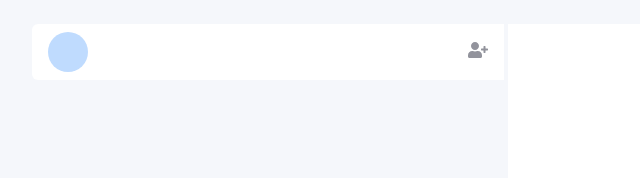
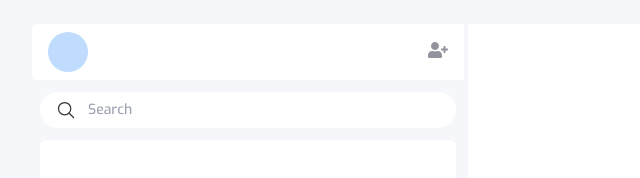
Before and after one commit to ameer005/chekt-web-chat-app, a Next.js app in the folder client/: page / in a window 1280 px wide. Shown: the top 178 px of the page, without its empty margins (0-640 px from the left). Built offline with nearby package versions, Linux system fonts and the light colour scheme.

Commit message:
added general layout and modals

```diff
--- a/client/components/layout/Header.js
+++ b/client/components/layout/Header.js
@@ -1,13 +1,29 @@
 import Avatar from "../ui/avatar/Avatar";
 import { FaUserPlus } from "react-icons/fa";
+import useStore from "@/store/useStore";
 
 const Header = () => {
+  const setModalState = useStore((state) => state.setModalState);
+  const setOptions = useStore((state) => state.setOptions);
   return (
-    <header className="flex justify-between items-center mb-8 bg-colorWhite rounded-l-md py-2 px-4">
-      <Avatar />
+    <header className="flex justify-between items-center  bg-colorWhite rounded-l-md py-2 px-4 mb-3">
+      <div
+        className="cursor-pointer"
+        onClick={() => {
+          setModalState({ openSlideModal: true });
+          setOptions({ slideHeading: "Profile" });
+        }}
+      >
+        <Avatar />
+      </div>
 
       <div>
-        <button>
+        <button
+          onClick={() => {
+            setModalState({ openSlideModal: true });
+            setOptions({ slideHeading: "Friends" });
+          }}
+        >
           <FaUserPlus className="h-5 w-5 text-colorGray hover:text-colorBlack ut-animation" />
         </button>
       </div>
--- /dev/null
+++ b/client/components/modals/SlideModal.js
@@ -0,0 +1,33 @@
+import useStore from "@/store/useStore";
+import { BsArrowLeftShort } from "react-icons/bs";
+import Friends from "../specific/freinds/Friends";
+
+const SlideModal = () => {
+  const setModalState = useStore((state) => state.setModalState);
+  const openSlideModal = useStore((state) => state.openSlideModal);
+  const slideHeading = useStore((state) => state.slideHeading);
+  return (
+    <div
+      className={`absolute flex flex-col bg-colorBg w-full h-full transition-all duration-300 rounded-md ${
+        openSlideModal ? "-translate-x-0" : "-translate-x-[120%]"
+      }`}
+    >
+      <header className="px-3  py-3 bg-colorWhite mb-3 rounded-md">
+        <button
+          onClick={() => setModalState({ openSlideModal: false })}
+          className="flex gap-3 items-center"
+        >
+          <BsArrowLeftShort className="h-8 w-8" />
+          <div className="font-semibold text-lg">{slideHeading}</div>
+        </button>
+      </header>
+
+      {/* content */}
+      <div className="flex-1 rounded-md">
+        {slideHeading == "Friends" && <Friends />}
+      </div>
+    </div>
+  );
+};
+
+export default SlideModal;
--- /dev/null
+++ b/client/components/specific/freinds/Friends.js
@@ -0,0 +1,16 @@
+import SearchBar from "@/components/ui/search/SearchBar";
+
+const Friends = () => {
+  return (
+    <div className="h-full flex flex-col">
+      <div className="mb-3">
+        <SearchBar />
+      </div>
+
+      {/* chat list */}
+      <div className="flex-1 bg-colorWhite rounded-md"></div>
+    </div>
+  );
+};
+
+export default Friends;
--- /dev/null
+++ b/client/components/ui/search/SearchBar.js
@@ -0,0 +1,16 @@
+import { IoSearchOutline } from "react-icons/io5";
+
+const SearchBar = ({ value, setValue }) => {
+  return (
+    <label className="w-full relative">
+      <input
+        placeholder="Search"
+        className="bg-colorWhite font-medium outline-none w-full py-[10px] px-12 rounded-full"
+        type="text"
+      />
+      <IoSearchOutline className="w-5 h-5 absolute top-[50%] -translate-y-[50%] left-4" />
+    </label>
+  );
+};
+
+export default SearchBar;
--- a/client/pages/index.js
+++ b/client/pages/index.js
@@ -1,14 +1,31 @@
 import Header from "@/components/layout/Header";
+import SearchBar from "@/components/ui/search/SearchBar";
+import SlideModal from "@/components/modals/SlideModal";
+import useStore from "@/store/useStore";
+
 const Home = () => {
+  const setModalState = useStore((state) => state.setModalState);
   return (
-    <div className="h-screen flex gap-1 px-8 py-6">
-      {/* right box */}
-      <div className="w-full max-w-[29.5rem]">
+    <div className="h-screen overflow-hidden flex gap-1 px-8 py-6">
+      {/* left box */}
+      <div className="w-full flex flex-col max-w-[27rem] relative">
         <Header />
+
+        {/* main box */}
+        <div className="flex-1 flex flex-col px-2">
+          <div className="mb-3">
+            <SearchBar />
+          </div>
+
+          {/* chat list */}
+          <div className="flex-1 bg-colorWhite rounded-md"></div>
+        </div>
+
+        <SlideModal />
       </div>
 
-      {/* left box */}
-      <div className="flex-1 bg-colorWhite"></div>
+      {/* right box */}
+      <div className="flex-1 bg-colorWhite rounded-r-md"></div>
     </div>
   );
 };
--- /dev/null
+++ b/client/store/slices/modalSlice.js
@@ -0,0 +1,8 @@
+const modalSlice = (set, get) => ({
+  openSlideModal: false,
+  setModalState: (modal) => {
+    set(modal);
+  },
+});
+
+export default modalSlice;
--- a/client/store/slices/switchStateSlice.js
+++ b/client/store/slices/switchStateSlice.js
@@ -1,4 +1,5 @@
 const switchStateSlice = (set, get) => ({
+  slideHeading: "",
   setOptions: (state) => {
     set(state);
   },
--- a/client/store/useStore.js
+++ b/client/store/useStore.js
@@ -2,10 +2,14 @@ import { create } from "zustand";
 import { devtools } from "zustand/middleware";
 import userSlice from "./slices/userSlice";
 import switchStateSlice from "./slices/switchStateSlice";
+import modalSlice from "./slices/modalSlice";
 
 const useStore = create(
   devtools((set, get) => ({
     ...userSlice(set, get),
-    ...switchStateSlice,
+    ...switchStateSlice(set, get),
+    ...modalSlice(set, get),
   }))
 );
+
+export default useStore;
```
